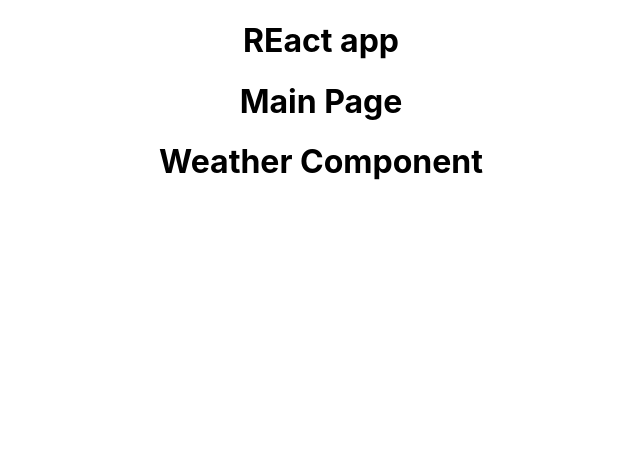
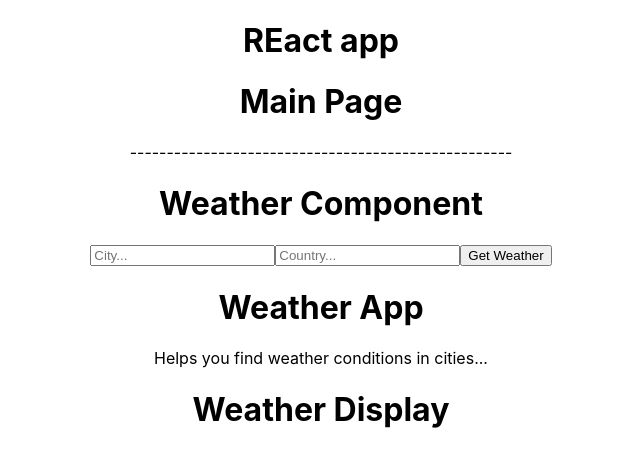
Before and after one commit to mmirzabaig/Dashboard-App-React, a React (Create React App) app: page / in a window 1280 px wide. Shown: the top 466 px of the page, without its empty margins (319-959 px from the left). Built offline with nearby package versions, Linux system fonts and the light colour scheme.

Commit message:
Created all the necessary component and connected it to the main page

```diff
--- a/src/MainDashboard/index.js
+++ b/src/MainDashboard/index.js
@@ -1,5 +1,5 @@
 import React, {Component} from 'react';
-import Weather from '../Weather';
+import Weather from '../WeatherComponent';
 
 class MainDashboard extends Component{
   constructor(){
@@ -13,6 +13,7 @@ class MainDashboard extends Component{
     return(
       <div>
         <h1>Main Page</h1>
+        <p>----------------------------------------------------</p>
         <Weather />
       </div>
     )
--- /dev/null
+++ b/src/WeatherComponent/Form/index.js
@@ -0,0 +1,13 @@
+import React from 'react';
+
+const Form = (props) =>{
+  return(
+    <form>
+      <input type="text" name='city' placeholder="City..."/>
+      <input type="text" name='country' placeholder="Country..."/>
+      <button>Get Weather</button>
+    </form>
+  )
+}
+
+export default Form;
--- /dev/null
+++ b/src/WeatherComponent/Titles/index.js
@@ -0,0 +1,14 @@
+import React, {Component} from 'react';
+
+class Title extends Component{
+  render(){
+    return(
+      <div>
+        <h1>Weather App</h1>
+        <p>Helps you find weather conditions in cities... </p>
+      </div>
+    )
+  }
+}
+
+export default Title;
--- /dev/null
+++ b/src/WeatherComponent/Weather/index.js
@@ -0,0 +1,11 @@
+import React, {Component} from 'react';
+
+const Weather = (props) =>{
+  return(
+    <div>
+      <h1>Weather Display</h1>
+    </div>
+  )
+}
+
+export default Weather;
--- a/src/Weather/index.js
+++ b/src/WeatherComponent/index.js
@@ -1,10 +1,16 @@
 import React, {Component} from 'react';
+import Form from './Form';
+import Title from './Titles';
+import Weather from './Weather';
 
 class WeatherComp extends Component {
   render(){
     return(
       <div>
         <h1>Weather Component</h1>
+        <Form />
+        <Title />
+        <Weather />
       </div>
     )
   }
```
